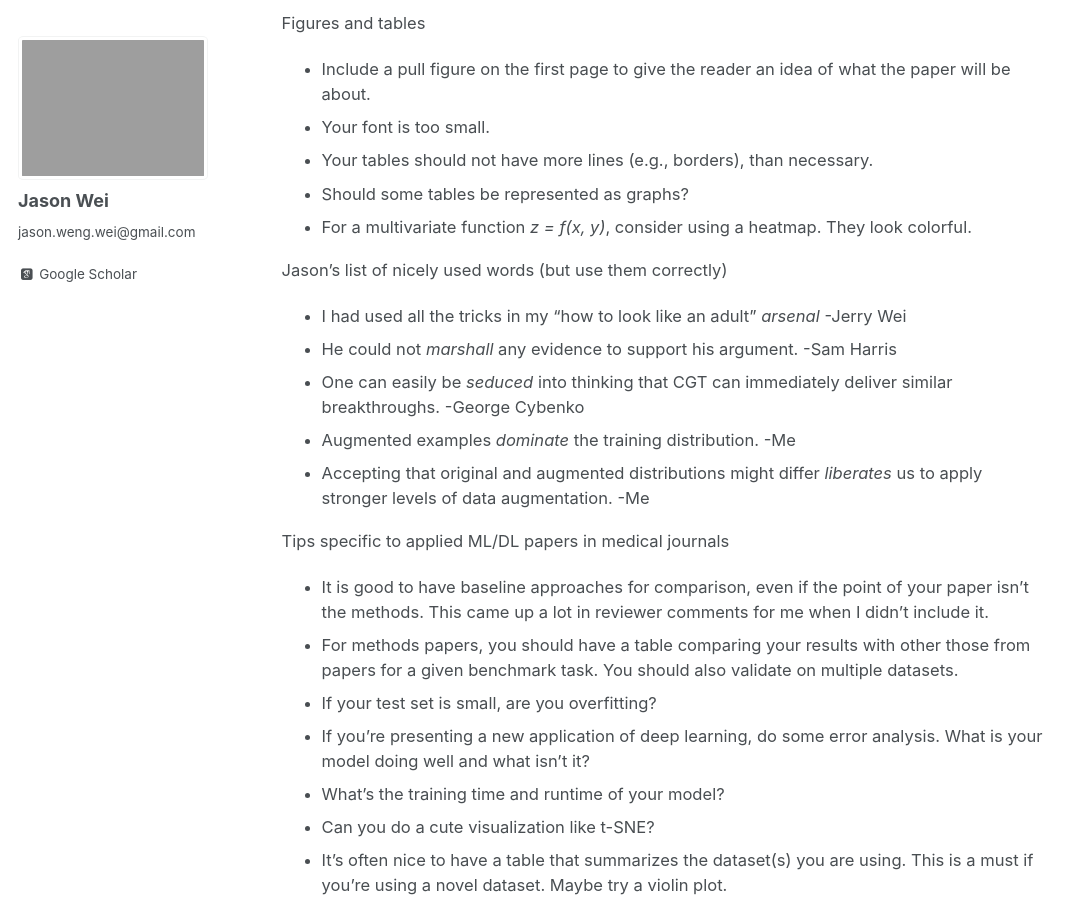
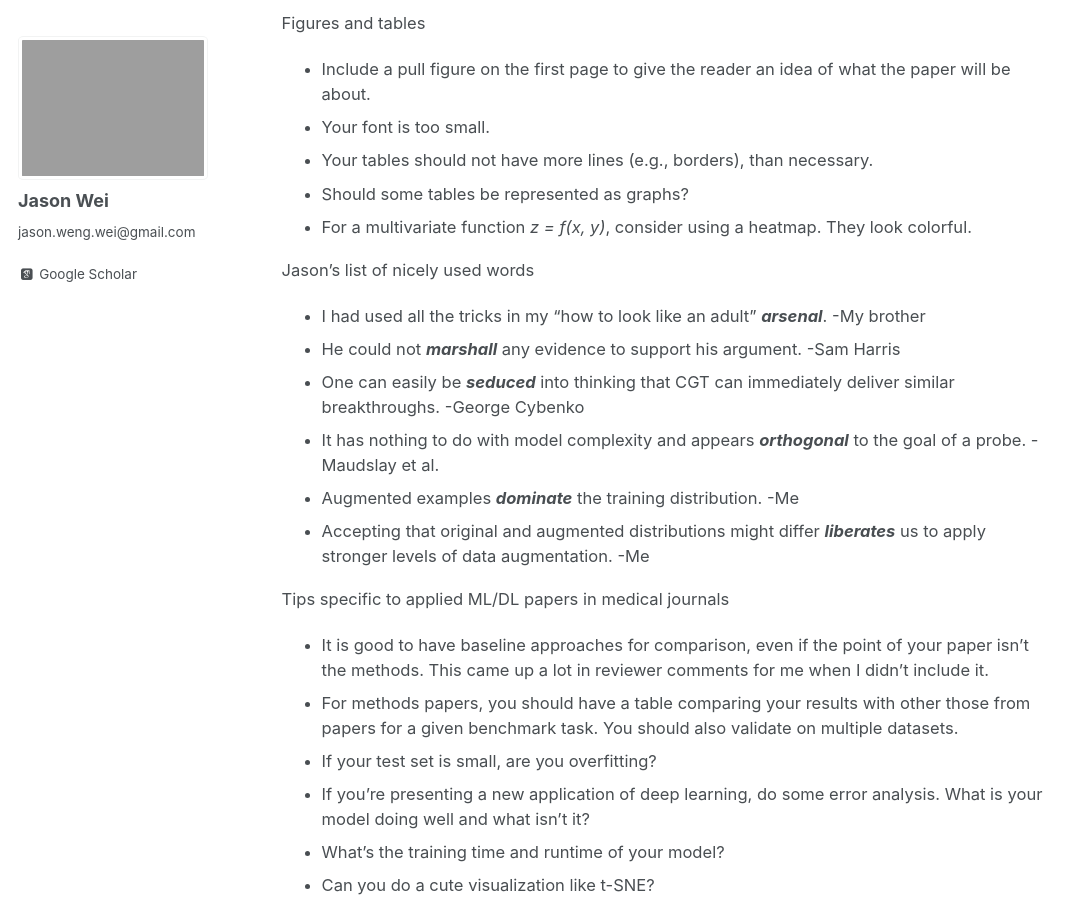
Before and after one commit to jasonwei20/jasonwei20.github.io, a Jekyll site: the page built from _pages/writing_tips.md, in a window 1280 px wide and 900 px high, scrolled down 1326 px. Shown: the whole window, without its empty margins (0-1087 px from the left). Built offline with Jekyll 4.4.1, drawn with Linux system fonts in a browser that asks for light colours; some web fonts are replaced.

Commit message:
add writing tips

```diff
--- a/_pages/writing_tips.md
+++ b/_pages/writing_tips.md
@@ -39,12 +39,13 @@ Figures and tables
 - Should some tables be represented as graphs?
 - For a multivariate function *z = f(x, y)*, consider using a heatmap. They look colorful.
 
-Jason's list of nicely used words (but use them correctly)
-- I had used all the tricks in my "how to look like an adult" *arsenal* -Jerry Wei
-- He could not *marshall* any evidence to support his argument. -Sam Harris
-- One can easily be *seduced* into thinking that CGT can immediately deliver similar breakthroughs. -George Cybenko
-- Augmented examples *dominate* the training distribution. -Me
-- Accepting that original and augmented distributions might differ *liberates* us to apply stronger levels of data augmentation. -Me
+Jason's list of nicely used words
+- I had used all the tricks in my "how to look like an adult" ***arsenal***. -My brother
+- He could not ***marshall*** any evidence to support his argument. -Sam Harris
+- One can easily be ***seduced*** into thinking that CGT can immediately deliver similar breakthroughs. -George Cybenko
+- It has nothing to do with model complexity and appears ***orthogonal*** to the goal of a probe. -Maudslay et al.
+- Augmented examples ***dominate*** the training distribution. -Me
+- Accepting that original and augmented distributions might differ ***liberates*** us to apply stronger levels of data augmentation. -Me
 <!-- - Beauty -->
 
 Tips specific to applied ML/DL papers in medical journals
```
Also changed, not shown: _pages/eda.md (+2 -2 lines).
